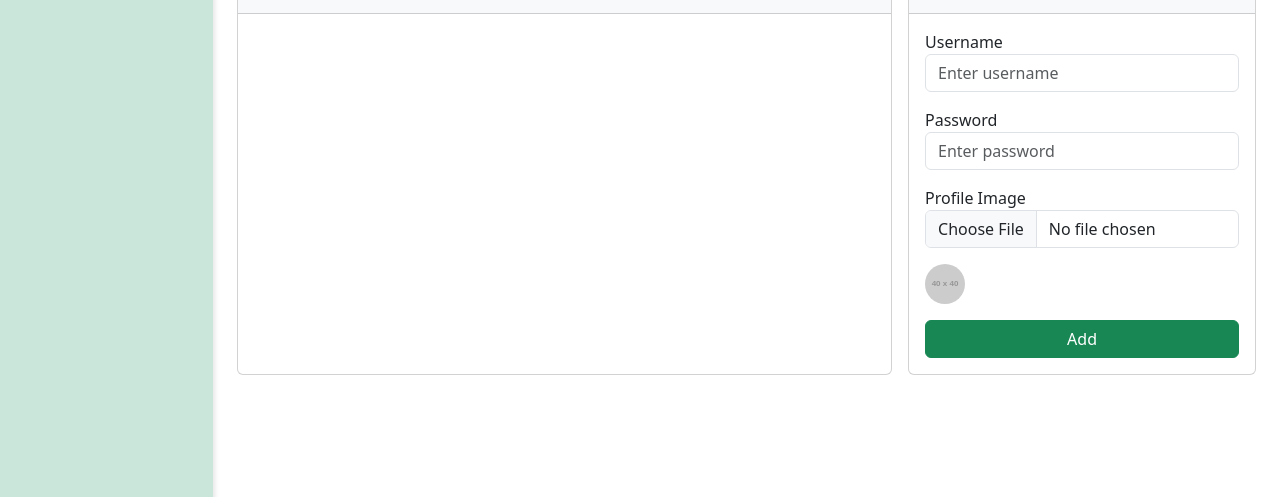
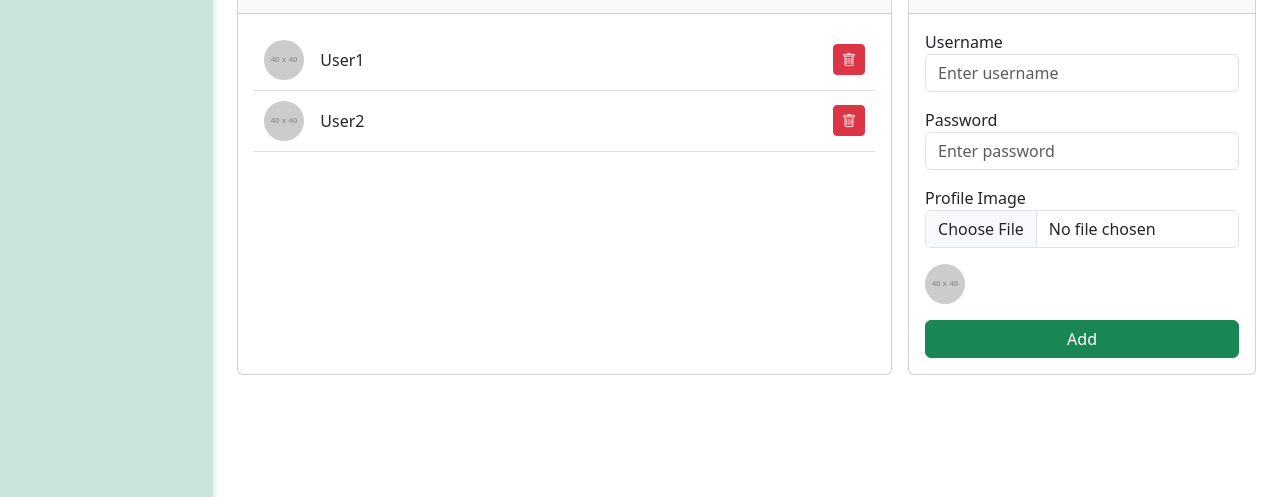
Before and after one commit to Ali-Asiri-X/SWE363-Project, a plain HTML site: page admin-homepage.html in a window 1280 px wide. Shown: the part 303-800 px from the top of the page. Drawn offline with nearby package versions, Linux system fonts and the light colour scheme; placeholder pictures from the web are drawn by us.

Commit message:
adding sample users to admin-homepage

```diff
--- a/admin-homepage.js
+++ b/admin-homepage.js
@@ -136,6 +136,16 @@ document.addEventListener('DOMContentLoaded', function () {
         };
     }
 
+    const sampleUsers = [
+        { username: 'User1', imgSrc: 'https://via.placeholder.com/40' },
+        { username: 'User2', imgSrc: 'https://via.placeholder.com/40' },
+    ];
+    function loadSampleUsers() {
+        sampleUsers.forEach(user => addUser(user.username, user.imgSrc));
+    }
+
+    loadSampleUsers()
+
     function addUser(username) {
         var userCardBody = document.querySelector('.user-card .card-body');
 
```
Also changed, not shown: admin-homepage.html (+0 -10 lines).
